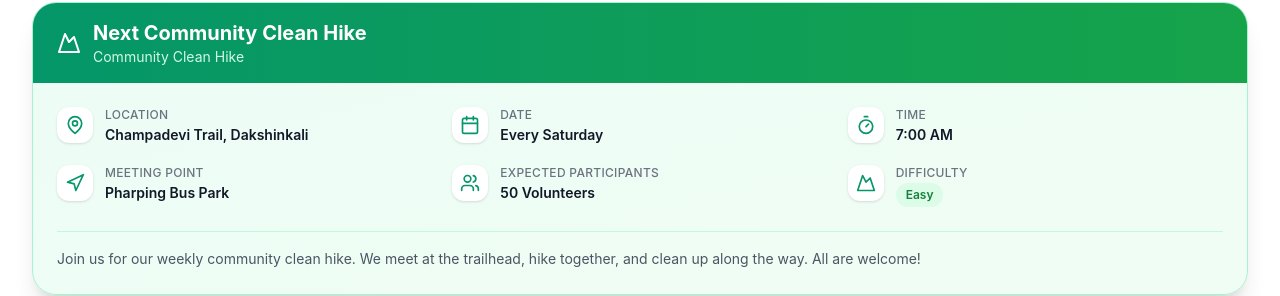
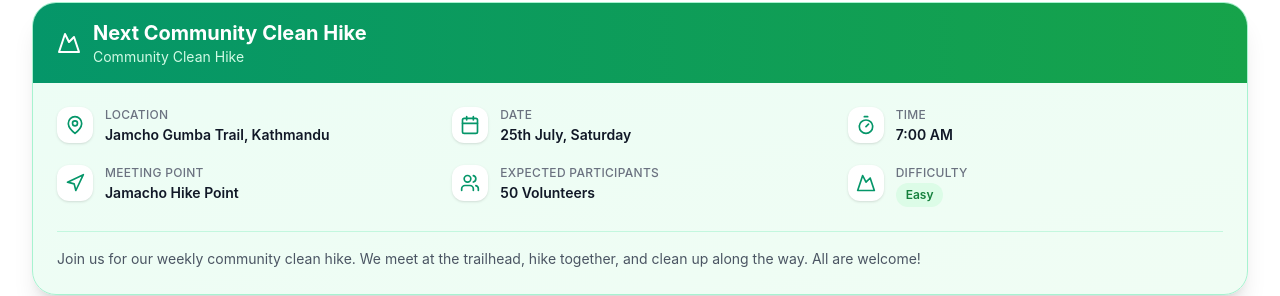
Before and after one commit to 10-raj/cleanhikenepal, a React (Vite) app: page / in a window 1280 px wide. Shown: the part 9020-9316 px from the top of the page. Built offline with nearby package versions, Linux system fonts and the light colour scheme; no server answers; the database is empty.

Commit message:
updates-done

```diff
--- a/src/components/common/InteractiveMap.tsx
+++ b/src/components/common/InteractiveMap.tsx
@@ -20,7 +20,8 @@ function toEmbedUrl(url: string): string {
   return `https://maps.google.com/maps?q=${encodeURIComponent(url)}&z=13&output=embed`;
 }
 
-const defaultMapUrl = 'https://maps.google.com/maps?q=Champadevi+Trail+Kathmandu&z=13&output=embed';
+const defaultMapUrl = 'https://maps.google.com/maps?q=Jamacho+Gumba+Kathmandu&z=13&output=embed';
+
 
 export function InteractiveMap() {
   const [embedUrl, setEmbedUrl] = useState(defaultMapUrl);
--- a/src/components/donate/DonationSuccessForm.tsx
+++ b/src/components/donate/DonationSuccessForm.tsx
@@ -105,6 +105,10 @@ export function DonationSuccessForm({ paymentMethod, isOpen, onClose, isBank }:
       setValidationError('Please enter your name.');
       return;
     }
+    if (!formData.phone.trim()) {
+      setValidationError('Please enter your phone number.');
+      return;
+    }
     if (!formData.remarks.trim()) {
       setValidationError('Please add a remark (e.g. donation purpose).');
       return;
@@ -137,7 +141,7 @@ export function DonationSuccessForm({ paymentMethod, isOpen, onClose, isBank }:
             body: JSON.stringify({
               name: formData.name,
               email: formData.email || null,
-              phone: formData.phone || null,
+              phone: formData.phone,
               amount: parseFloat(formData.amount),
               payment_method: methodName,
               transaction_id: formData.transactionId || null,
@@ -153,7 +157,7 @@ export function DonationSuccessForm({ paymentMethod, isOpen, onClose, isBank }:
       await sendDonationEmail({
         name: formData.name,
         email: formData.email || undefined,
-        phone: formData.phone || undefined,
+        phone: formData.phone,
         amount: formData.amount,
         paymentMethod: methodName,
         transactionId: formData.transactionId || undefined,
@@ -237,8 +241,9 @@ export function DonationSuccessForm({ paymentMethod, isOpen, onClose, isBank }:
                     </div>
                     {/* Phone */}
                     <div>
-                      <label className="block text-sm font-medium text-gray-700 dark:text-gray-300 mb-1.5">Phone (Optional)</label>
+                      <label className="block text-sm font-medium text-gray-700 dark:text-gray-300 mb-1.5">Phone *</label>
                       <input
+                        required
                         value={formData.phone}
                         onChange={e => setFormData(f => ({ ...f, phone: e.target.value }))}
                         placeholder="+977 9XXXXXXXX"
--- a/src/components/sections/ContactSection.tsx
+++ b/src/components/sections/ContactSection.tsx
@@ -70,11 +70,11 @@ function handleEmailClick(e: React.MouseEvent, email: string) {
 
 const defaultNextHike = {
   name: 'Community Clean Hike',
-  location: 'Champadevi Trail, Dakshinkali',
-  date: 'Every Saturday',
+  location: 'Jamcho Gumba Trail, Kathmandu',
+  date: '25th July, Saturday',
   description: 'Join us for our weekly community clean hike. We meet at the trailhead, hike together, and clean up along the way. All are welcome!',
   time: '7:00 AM',
-  meeting_point: 'Pharping Bus Park',
+  meeting_point: 'Jamacho Hike Point',
   difficulty: 'Easy',
   participants: '50 Volunteers',
   registration_link: '',
```
